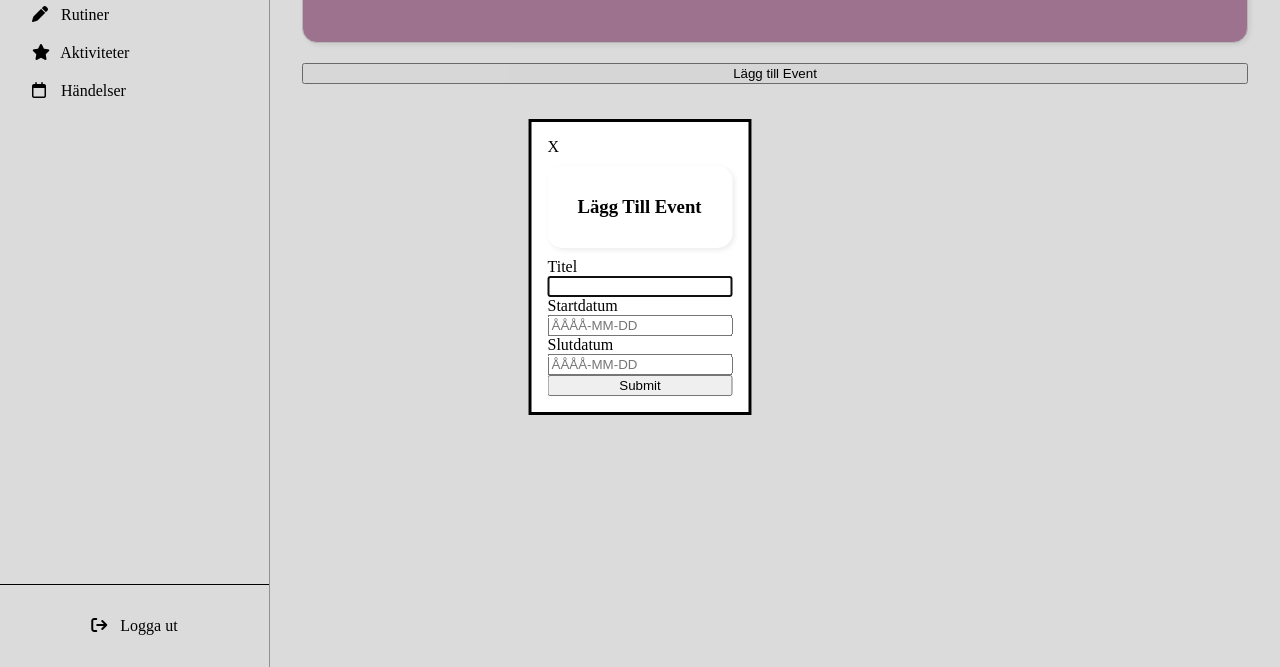
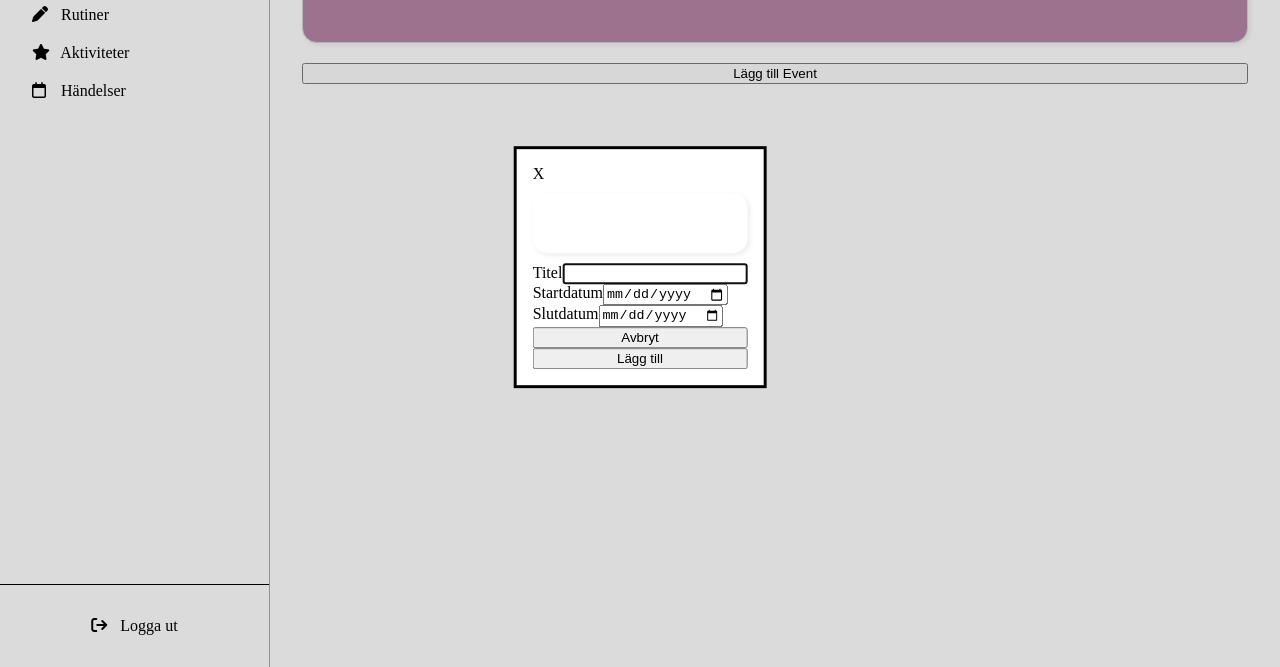
Before and after one commit to Nugget1368/Productivity-Assistant-Application, a plain HTML site: page event-planner.html in a window 1280 px wide. Both pictures are taken after a click on the button "Lägg till Event". Shown: the part 133-800 px from the top of the page. Drawn offline with nearby package versions, Linux system fonts and the light colour scheme; files that its build step writes are made by us from their sources.

Commit message:
Implemented same logic for event_planner

```diff
--- a/builders/eventBuilder.js
+++ b/builders/eventBuilder.js
@@ -16,4 +16,38 @@ const buildEvent = (events) => {
     });
 }
 
-export {buildEvent}
+
+const buildEventForm = (destionation ="") => {
+    let titleDiv = document.createElement("div");
+    let titleLabel = document.createElement("label");
+    titleLabel.textContent = "Titel";
+    let title = document.createElement("input");
+    title.setAttribute("id", "title");
+    title.required = true;
+    titleDiv.append(titleLabel, title);
+
+    let startDiv = document.createElement("div");
+    let startLabel = document.createElement("label");
+    startLabel.textContent = "Startdatum";
+    let start = document.createElement("input");
+    start.setAttribute("type", "date");
+    start.setAttribute("value", new Date().toLocaleDateString());
+    start.setAttribute("min", new Date().toLocaleDateString());
+    start.setAttribute("id", "start");
+    startDiv.append(startLabel, start);
+
+    let endDiv = document.createElement("div");
+    let endLabel = document.createElement("label");
+    endLabel.textContent = "Slutdatum";
+    let end = document.createElement("input");
+    end.setAttribute("type", "date");
+    end.setAttribute("value", new Date().toLocaleDateString());
+    end.setAttribute("min", new Date().toLocaleDateString());
+    end.setAttribute("id", "end");
+    endDiv.append(endLabel, end);
+
+    let form = document.querySelector(destionation);
+    form.prepend(titleDiv, startDiv, endDiv);
+  };
+
+export {buildEvent, buildEventForm}
--- a/event-planner.html
+++ b/event-planner.html
@@ -52,18 +52,9 @@
   <dialog modal>
     <span close-modal>X</span>
     <header>
-      <h3>Lägg Till Event</h3>
+      <h3></h3>
     </header>
     <article>
-      <form id="create-event">
-        <label for="title">Titel</label>
-        <input id="title" name="title" type="text"required >
-        <label for="start">Startdatum</label>
-        <input id="start" name="start" type="text" placeholder="ÅÅÅÅ-MM-DD" required>
-        <label for="end">Slutdatum</label>
-        <input id="end" name="end" type="text"  placeholder="ÅÅÅÅ-MM-DD" required >
-        <button class="primary-btn" type="submit">Submit</button>
-      </form>
     </article>
   </dialog>
   </body>
--- a/pages-js/event.js
+++ b/pages-js/event.js
@@ -5,36 +5,45 @@ import {
   editStorage,
   deleteFromStorage,
 } from "../services/localstorage.js";
-import { buildEvent } from "../builders/eventBuilder.js";
+import { buildEvent, buildEventForm } from "../builders/eventBuilder.js";
 import { createEvent } from "../services/eventHandler.js";
+import { formBuilder } from "../builders/builder.js";
+
+let eventFormIsBuilt = false;
 
 //Create Habits in DOM
 let storage = getStorageAsJSON(EVENT_KEY);
-if(storage){
+if (storage) {
   buildEvent(storage);
 }
 
 const submitForm = () => {
   let inputs = document.querySelectorAll("form#create-event input");
-  console.log(inputs);
   let values = [];
   inputs.forEach((input) => {
     values.push(input.value);
   });
-  console.log(values);
   let event = createEvent(values[0], values[1], values[2]);
   saveToStorage(EVENT_KEY, event);
 };
-
-let form = document.querySelector("form#create-event");
-form.addEventListener("submit", () => submitForm());
 
 const openModalBtn = document.querySelector("[open-modal]");
 const closeModalBtn = document.querySelector("[close-modal]");
 const modal = document.querySelector("[modal]");
 
-openModalBtn.addEventListener("click", () => {
-  // buildTodosForm();
+openModalBtn.addEventListener("click", async () => {
+  if (!eventFormIsBuilt) {
+    formBuilder("dialog[modal] article", "create-event");
+    buildEventForm("form#create-event");
+    let submitBtn = document.querySelector("form#create-event");
+    submitBtn.addEventListener("submit", () => submitForm());
+    let cancelBtn = document.querySelector("#cancel-btn");
+    cancelBtn.addEventListener("click", (event) => {
+      event.preventDefault();
+      modal.close();
+    });
+    eventFormIsBuilt = true;
+  }
   modal.showModal();
 });
 
```
